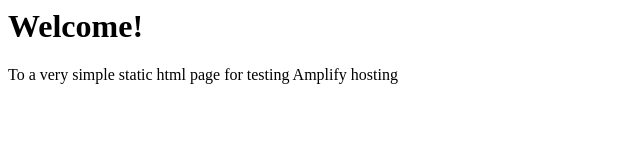
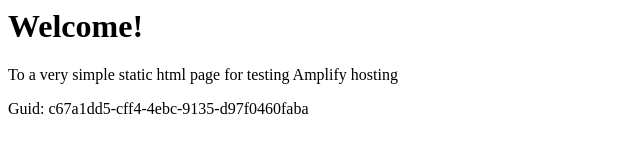
Before and after one commit to aws-aemilia-pdx/Github-PR-Commit-Integration-Test-DoNotTouch-Gith-P5X5MO5I-v1-prod-us-west-2, a website: page src/index.html in a window 1280 px wide. Shown: the whole page, without its empty margins (0-640 px from the left). Drawn offline with Linux system fonts and the light colour scheme.

Commit message:
commit from integ tests

```diff
--- a/src/index.html
+++ b/src/index.html
@@ -1,3 +1,5 @@
+
+
 <html lang="en">
 
 <head>
@@ -10,6 +12,6 @@
 <body>
     <h1>Welcome!</h1>
     <p>To a very simple static html page for testing Amplify hosting</p>
-</body>
+    <p>Guid: c67a1dd5-cff4-4ebc-9135-d97f0460faba</p></body>
 
 </html>
```
